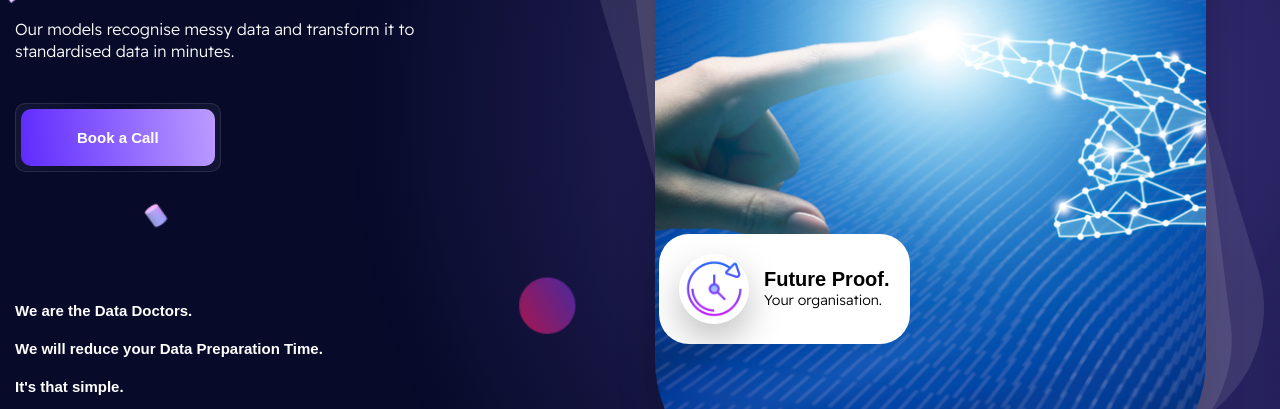
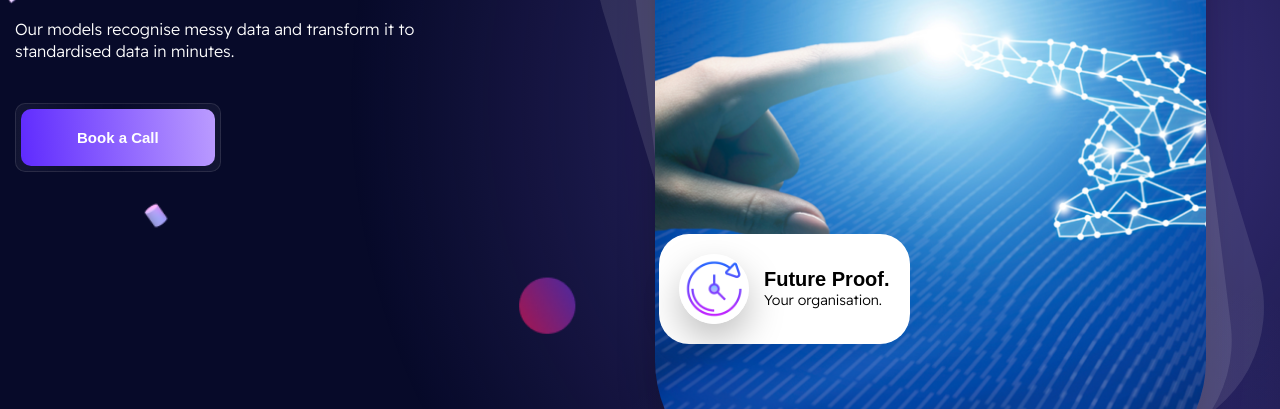
Before and after one commit to m4ax/elegansite, a plain HTML site: page index.html in a window 1280 px wide. Shown: the part 391-800 px from the top of the page. Drawn offline with nearby package versions, Linux system fonts and the light colour scheme; files whose address does not match are found by name; a web font is replaced by a local one.

Commit message:
fixed bug

```diff
--- a/index.html
+++ b/index.html
@@ -120,11 +120,11 @@
                             <a href="https://calendly.com/mxmry" target="_blank" class="action-btn"><span>Book a Call</span></a>
                         </div>
 
-                        <div class="pay">
+                        <!-- <div class="pay">
                             <h6>We are the Data Doctors.</h6>
                             <h6>We will reduce your Data Preparation Time.</h6>
                             <h6>It's that simple.</h6>
-                        </div>
+                        </div> -->
                     </div>
                 </div>
                 <div class="col-xl-6 col-md-12">
```
